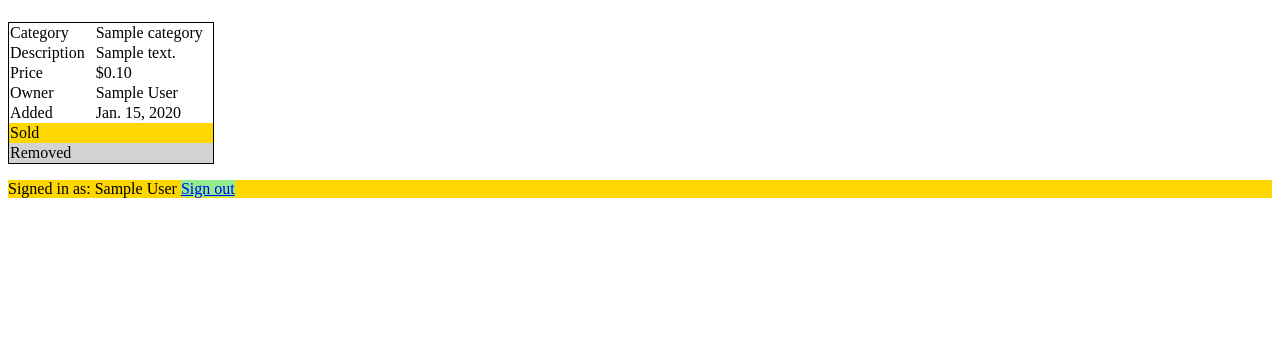
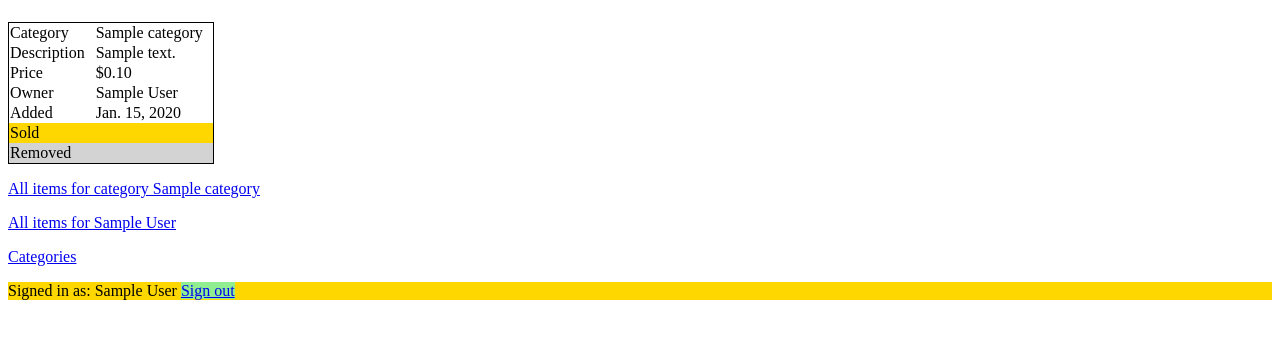
Before and after one commit to johnbayko/forsale_django_demo, a Django app: page /forsale/item/1 in a window 1280 px wide. Shown: the part 58-397 px from the top of the page. Run offline with Django 5.2, Linux system fonts and the light colour scheme; a user stored in the database is signed in; tables that the repository leaves empty hold one stand-in row (values such as "Sample post").

Commit message:
Add links to leave item page.

```diff
--- a/forsale/templates/forsale/item.html
+++ b/forsale/templates/forsale/item.html
@@ -53,5 +53,20 @@
       {% endif %}
     {% endif %}
   {% endif %}
+  <p>
+    <a href="{% url 'forsale:categoryitems' item.category.id %}">
+      All items for category {{item.category.name }}
+    </a>
+  </p>
+  <p>
+    <a href="{% url 'forsale:useritems' item.owner.user.id %}">
+      All items for {{ user_fullname }}
+    </a>
+  </p>
+  <p>
+    <a href="{% url 'forsale:categories' %}">
+      Categories
+    </a>
+  </p>
   {% include 'forsale/signinout.html' %}
 {% endblock %}
--- a/forsale/urls.py
+++ b/forsale/urls.py
@@ -10,6 +10,7 @@ urlpatterns = [
     path("user/<int:user_id>/items", views.useritems, name="useritems"),
     path("user/<int:user_id>/newitem", views.newitem, name="newitem"),
     path("user/<int:user_id>/newitem_done", views.newitem_done, name="newitem_done"),
+
     path("item/<int:item_id>", views.item, name="item"),
     path("item/<int:item_id>/remove", views.itemremove, name="itemremove"),
 
```
Also changed, not shown: forsale/templates/forsale/categories.html (+5 -3 lines).
